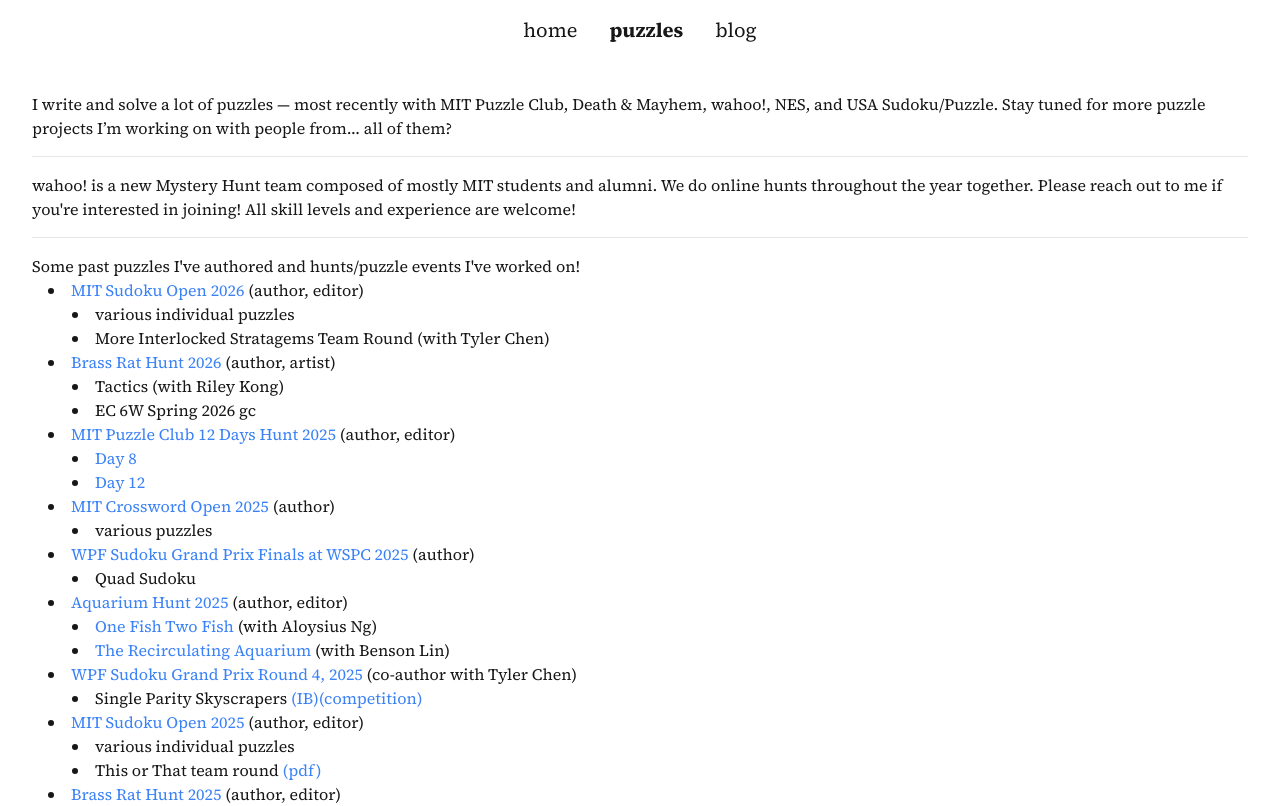
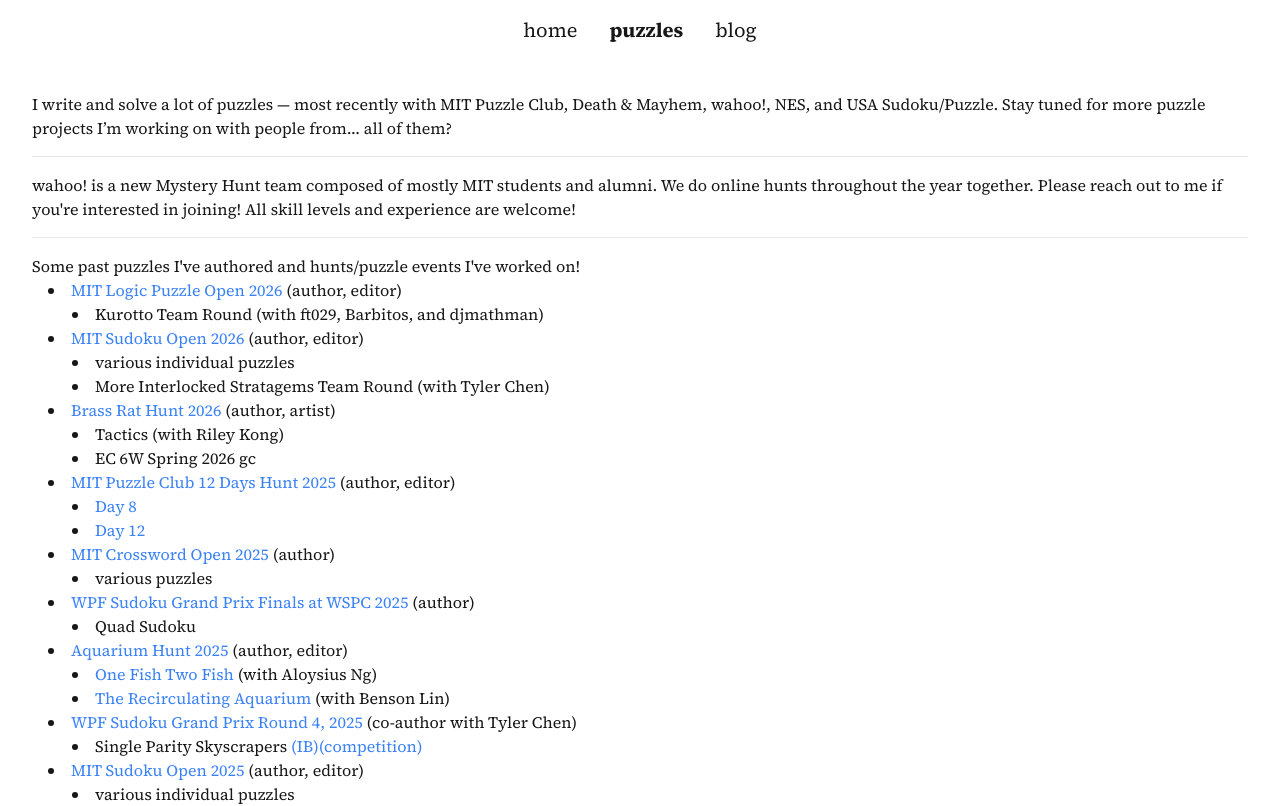
Before and after one commit to rchang0/rchang0.github.io, a Next.js app: page /puzzles in a window 1280 px wide. Shown: the top 806 px of the page. Built offline with nearby package versions, Linux system fonts and the light colour scheme.

Commit message:
Update page.tsx

```diff
--- a/app/puzzles/page.tsx
+++ b/app/puzzles/page.tsx
@@ -20,6 +20,25 @@
       <p>Some past puzzles I&apos;ve authored and hunts/puzzle events I&apos;ve worked on!</p>
 
       <ul className="list-disc list-inside ml-4">
+
+
+            {/* MIT Logic Puzzle Open 2026 */}
+        <li>
+          <a
+            href="https://puzzles.mit.edu/logicopen"
+            target="_blank"
+            rel="noopener noreferrer"
+            className="text-blue-500 visited:text-purple-600 hover:underline"
+          >
+            MIT Logic Puzzle Open 2026
+          </a>{" "}
+          (author, editor)
+          <ul className="list-disc list-inside ml-6">
+            <li>
+              Kurotto Team Round (with ft029, Barbitos, and djmathman)
+            </li>
+          </ul>
+        </li>
 
             {/* MIT Sudoku Open 2026 */}
         <li>
```
